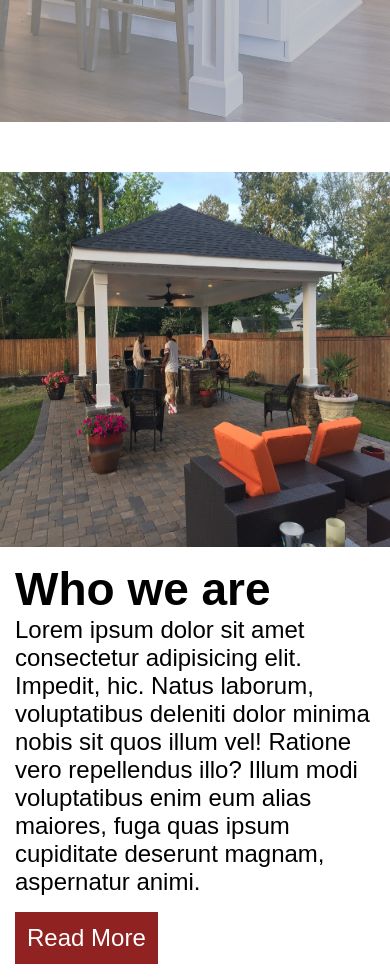
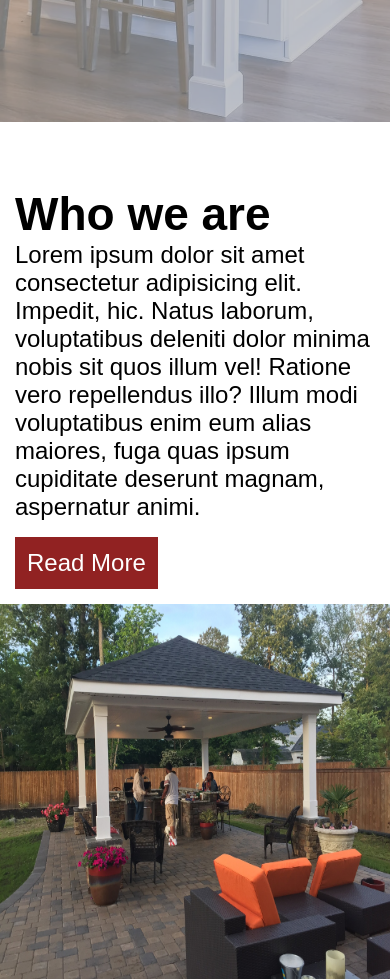
Before and after one commit to mdjonestwo/all-weather-co-static, a plain HTML site: page index.html in a window 390 px wide. Shown: the part 760-1739 px from the top of the page. Drawn offline with Linux system fonts and the light colour scheme.

Commit message:
fix mobile landing page

```diff
--- a/style.css
+++ b/style.css
@@ -128,7 +128,7 @@ a{
 .about-us{
     display: flex;
     flex-direction: row;
-    flex-wrap: wrap;
+    flex-wrap: wrap-reverse;
     padding: 0px 100px;
     background-color: #fff;
     height: 100vh;
@@ -410,12 +410,14 @@ a{
         display: none;
     }
 
+    .jumbo-text{
+        width: 95%;
+    }
     .jumbo p{
         font-size: 36px;
     }
 
     .about-us{
-        flex-direction: column;
         padding: 50px 0;
         height: auto;
     }
@@ -430,7 +432,6 @@ a{
         justify-content: center;
     }
     .about-pic{
-        height: 375px;
         width: 100%;
     }
 
@@ -442,7 +443,7 @@ a{
     .about-text{
         font-size: 24px;
         width: 100%;
-        padding: 0 15px;
+        padding: 0 15px 15px;
         padding-top: 15px;
     }
     .about-us .about-text {
```
